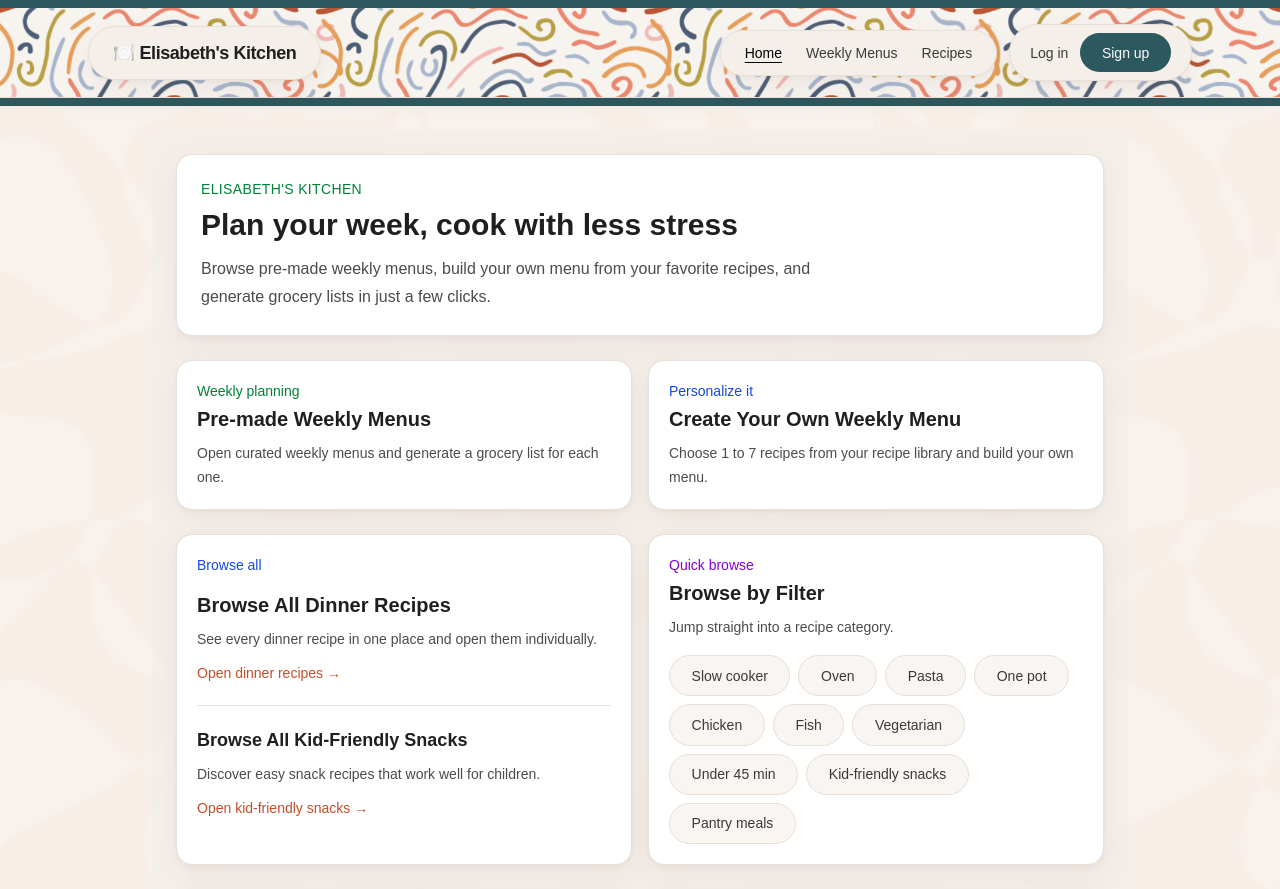
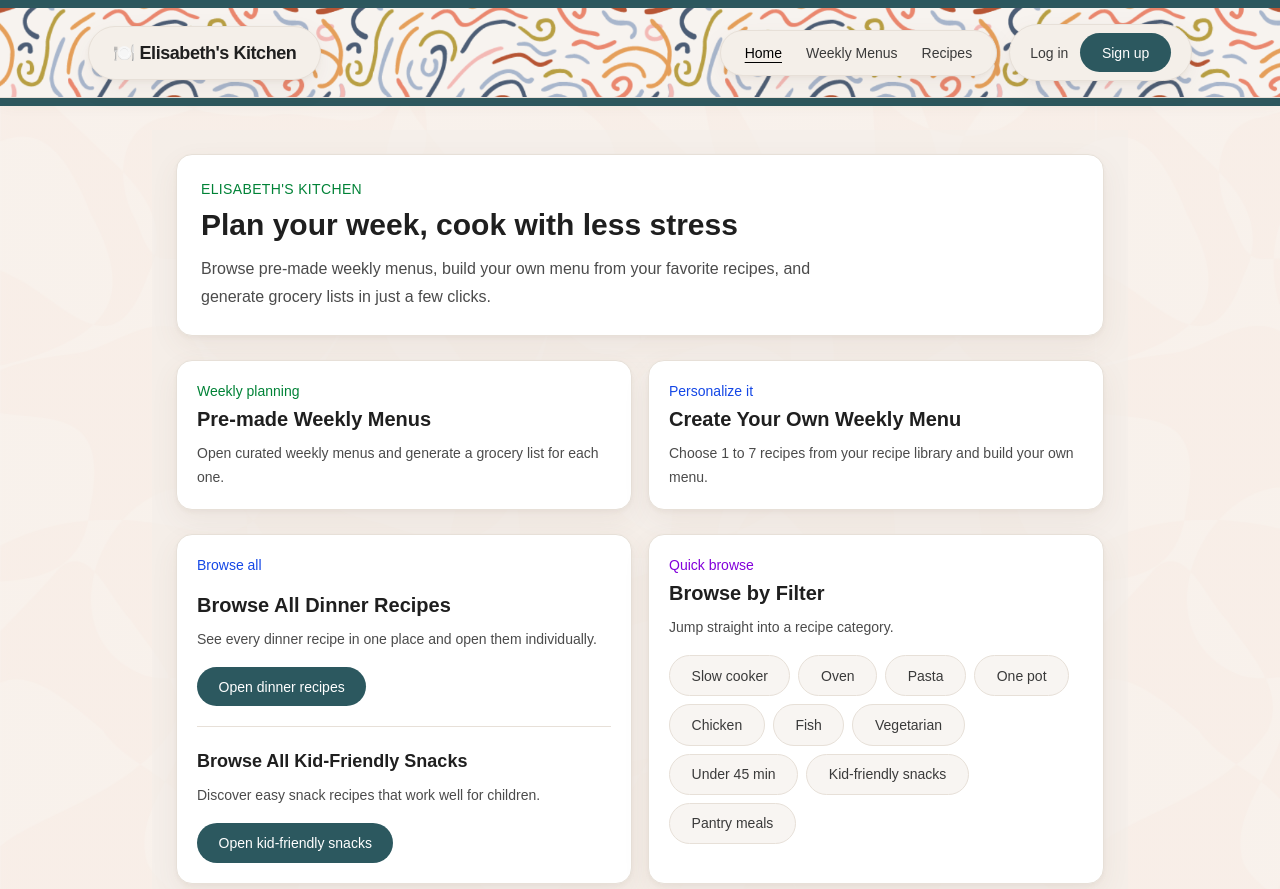
Before and after one commit to elisabeth-svg/elisabeths-kitchen, a Next.js app: page / in a window 1280 px wide. Shown: the top 889 px of the page. Built offline with nearby package versions, Linux system fonts and the light colour scheme; no server answers; the database is empty.

Commit message:
make homepage recipe links real buttons

```diff
--- a/app/page.tsx
+++ b/app/page.tsx
@@ -90,11 +90,11 @@ const quickFilters = [
                 <p className="mt-2 text-sm leading-6 text-gray-600">
                   See every dinner recipe in one place and open them individually.
                 </p>
-                <Link
-                  href="/recipes?meal_category=dinner"
-                  className="mt-3 inline-block text-sm font-medium text-blue-600 hover:underline"
+                                <Link
+                  href="/recipes?collection=dinner"
+                  className="mt-4 inline-flex items-center rounded-full bg-[#2c585f] px-5 py-2.5 text-sm font-medium text-white hover:bg-[#24474d]"
                 >
-                  Open dinner recipes →
+                  Open dinner recipes
                 </Link>
               </div>
 
@@ -105,11 +105,11 @@ const quickFilters = [
                 <p className="mt-2 text-sm leading-6 text-gray-600">
                   Discover easy snack recipes that work well for children.
                 </p>
-                <Link
+                                <Link
                   href="/kids-snacks"
-                  className="mt-3 inline-block text-sm font-medium text-blue-600 hover:underline"
+                  className="mt-4 inline-flex items-center rounded-full bg-[#2c585f] px-5 py-2.5 text-sm font-medium text-white hover:bg-[#24474d]"
                 >
-                  Open kid-friendly snacks →
+                  Open kid-friendly snacks
                 </Link>
               </div>
             </div>
```
